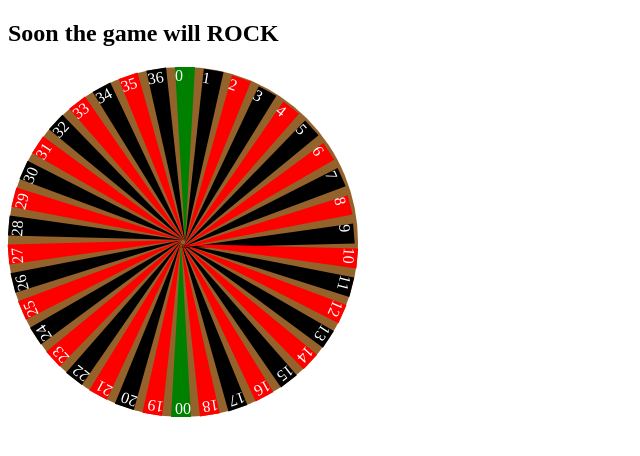
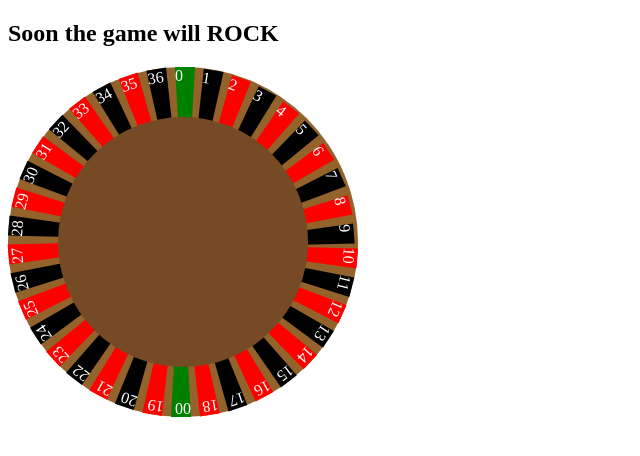
Before and after one commit to robertoalx/awesome-bet-game, a React (Create React App) app: page / in a window 1280 px wide. Shown: the top 456 px of the page, without its empty margins (0-640 px from the left). Built offline with nearby package versions, Linux system fonts and the light colour scheme.

Commit message:
add an after circle that is position to the center of the main Big fat circle :)

```diff
--- a/src/component/circle-board/circle-board.style.js
+++ b/src/component/circle-board/circle-board.style.js
@@ -5,4 +5,16 @@ export const StyledCircleBoard = styled.div`
   border-radius: 50%;
   width: ${({ side }) => `${side }px`};
   height: ${({ side }) => `${side }px`};
+  position: relative;
+
+  &::after{
+    content: '';
+    position: absolute;
+    width: 250px;
+    height: 250px;
+    top: 50px;
+    left: 50px;
+    background-color: #764a25;
+    border-radius: 50%;
+  }
 `
```
